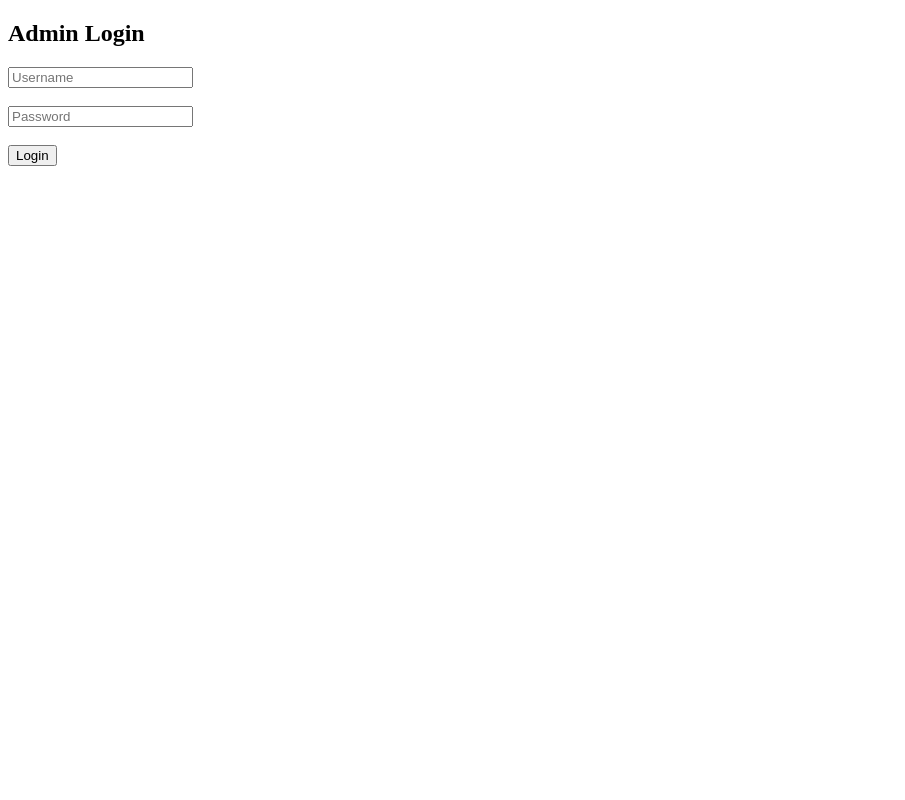
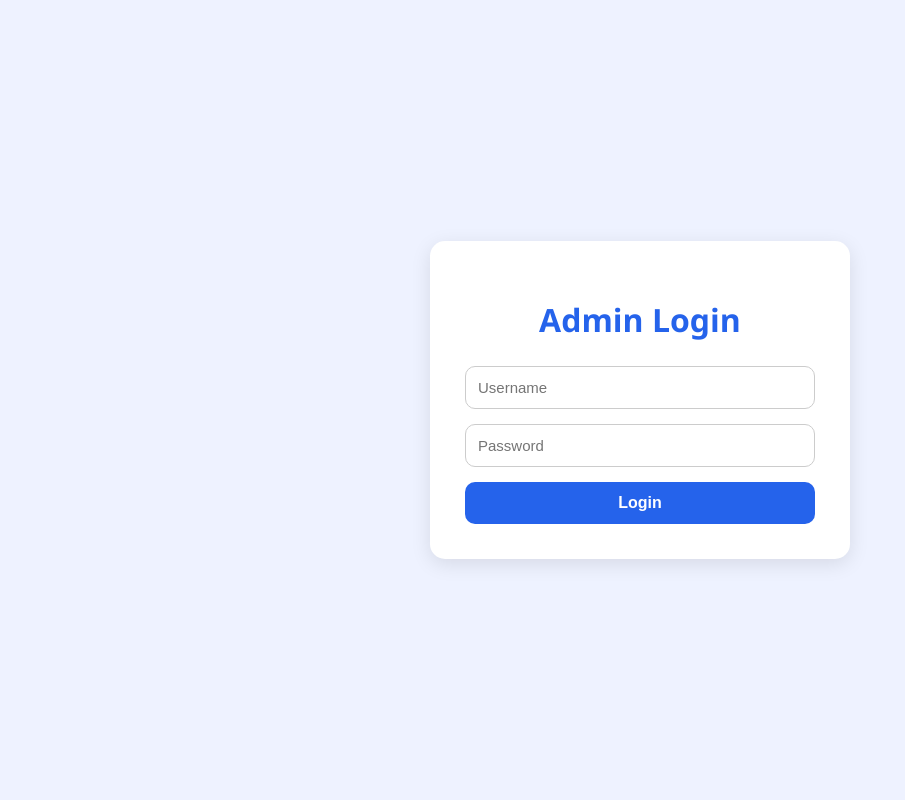
Before and after one commit to Suraj2429/AI-Career-Guidance-Bot, a FastAPI app: page /login in a window 1280 px wide. Shown: the whole page, without its empty margins (0-905 px from the left). Run offline with FastAPI, Linux system fonts and the light colour scheme.

Commit message:
Improve Design

```diff
--- a/app/templates/login.html
+++ b/app/templates/login.html
@@ -1,11 +1,71 @@
 <!DOCTYPE html>
 <html>
 <head>
-    <title>Admin Login</title>
+    <style>
+        body{
+            margin:0;
+            font-family:Segoe UI,sans-serif;
+            background:#eef2ff;
+            display:flex;
+            justify-content:center;
+            align-items:center;
+            height:100vh;
+        }
+
+        .login-container{
+            width:350px;
+            background:white;
+            padding:35px;
+            border-radius:15px;
+            box-shadow:0 5px 20px rgba(0,0,0,0.1);
+        }
+
+        .login-container h1{
+            text-align:center;
+            color:#2563eb;
+            margin-bottom:25px;
+        }
+
+        .login-container form{
+            display:flex;
+            flex-direction:column;
+            gap:15px;
+        }
+
+        .login-container input{
+            padding:12px;
+            border:1px solid #ccc;
+            border-radius:10px;
+            font-size:15px;
+        }
+
+        .login-container input:focus{
+            border-color:#2563eb;
+            outline:none;
+        }
+
+        .login-container button{
+            background:#2563eb;
+            color:white;
+            border:none;
+            padding:12px;
+            border-radius:10px;
+            cursor:pointer;
+            font-size:16px;
+            font-weight:600;
+        }
+
+        .login-container button:hover{
+            background:#1d4ed8;
+        }
+    </style>
 </head>
+
 <body>
 
-<h2>Admin Login</h2>
+<div class="login-container">
+
+    <h1>Admin Login</h1>
 
     <form action="/admin-login" method="post">
 
@@ -16,8 +76,6 @@
             required
         >
 
-    <br><br>
-
         <input
             type="password"
             name="password"
@@ -25,13 +83,13 @@
             required
         >
 
-    <br><br>
-
         <button type="submit">
             Login
         </button>
 
     </form>
 
+</div>
+
 </body>
 </html>
```
Also changed, not shown: app/static/style.css (+12 -4 lines). Lines whose indentation alone changed are shown as unchanged.
